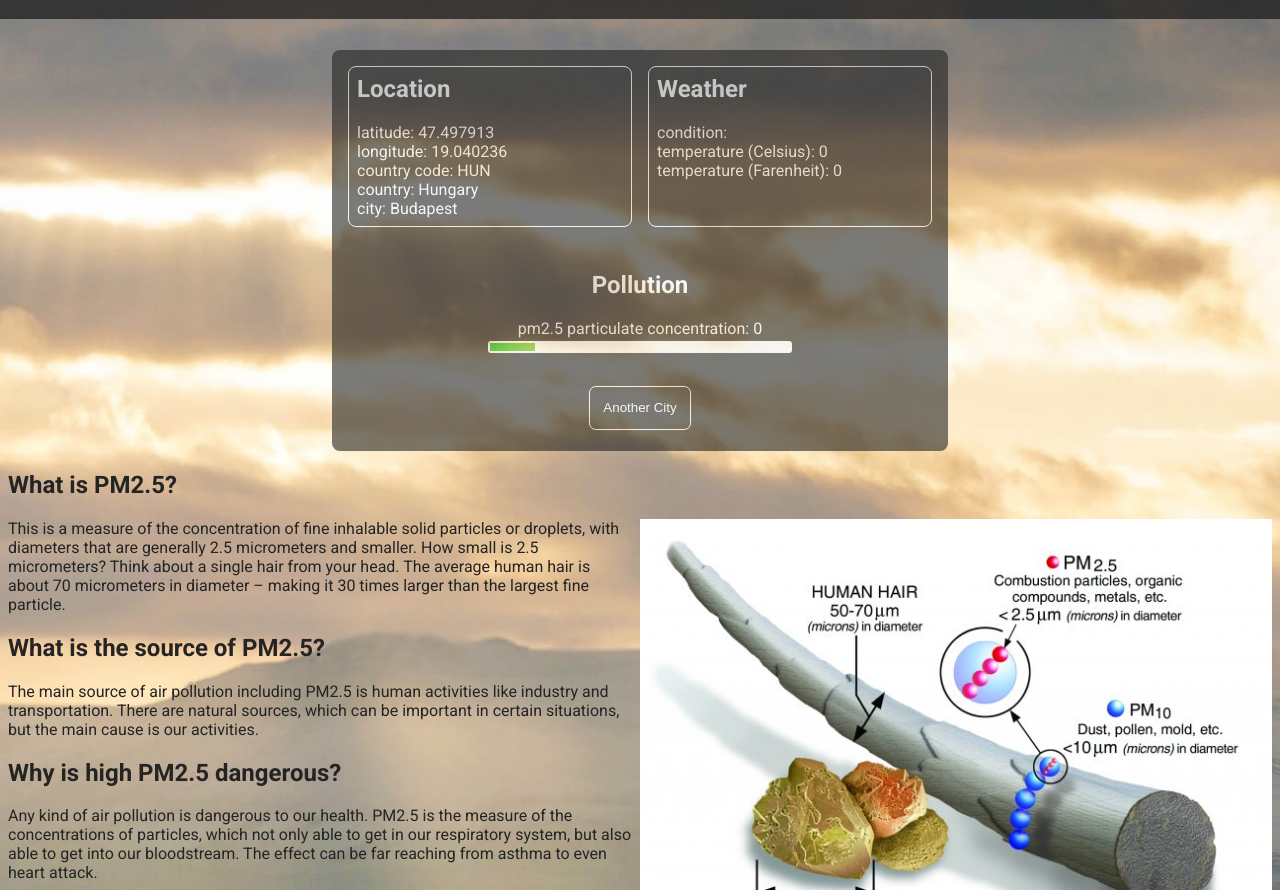
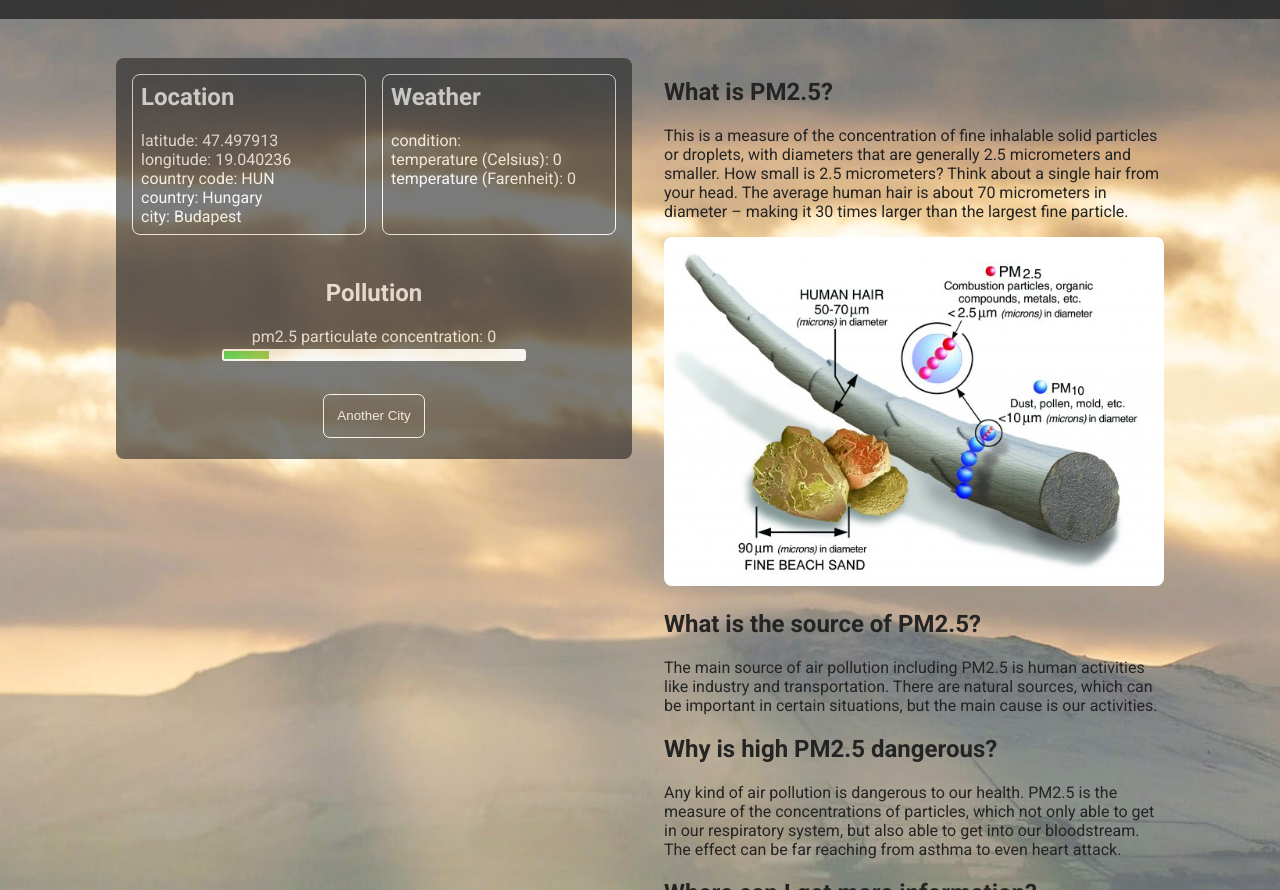
Before and after one commit to AlexErdei73/air-quality-app, a website built with webpack: page index.html in a window 1280 px wide. Shown: the part 62-952 px from the top of the page. Built offline with nearby package versions, Linux system fonts and the light colour scheme; no server answers.

Commit message:
make site responsive

```diff
--- a/index.html
+++ b/index.html
@@ -44,11 +44,6 @@
       <article class="content">
         <h2>What is PM2.5?</h2>
         <p>
-          <img
-            class="size-comparision-image"
-            src="./assets/pm2.5_scale_graphic-color_2.jpg"
-            alt="image comparing particle sizes to the human hair"
-          />
           This is a measure of the concentration of fine inhalable solid
           particles or droplets, with diameters that are generally 2.5
           micrometers and smaller. How small is 2.5 micrometers? Think about a
@@ -56,6 +51,11 @@
           micrometers in diameter – making it 30 times larger than the largest
           fine particle.
         </p>
+        <img
+          src="./assets/pm2.5_scale_graphic-color_2.jpg"
+          alt="image comparing the 2.5mikron size to the size of the human hair (70 mikron)"
+          class="size-comparison-image"
+        />
         <h2>What is the source of PM2.5?</h2>
         <p>
           The main source of air pollution including PM2.5 is human activities
--- a/src/styles.css
+++ b/src/styles.css
@@ -39,7 +39,7 @@ body {
   gap: 1em;
   border-radius: 0.5em;
   padding: 0.5em;
-  max-width: 600px;
+  max-width: 500px;
 }
 
 .item {
@@ -109,13 +109,14 @@ body {
 
 .content {
   color: #242424;
+  max-width: 500px;
+  margin: 0 auto;
 }
 
-.size-comparision-image {
-  width: 50%;
+.size-comparison-image {
+  width: 100%;
   height: auto;
-  float: right;
-  margin-left: 0.5em;
+  border-radius: 0.5em;
 }
 
 ul {
@@ -130,3 +131,21 @@ li > a {
 li > a:hover {
   color: rgb(97, 11, 109);
 }
+
+@media (min-width: 992px) {
+  main {
+    display: flex;
+    align-items: flex-start;
+    justify-content: center;
+    gap: 2em;
+  }
+
+  .display {
+    margin: 7em 0 0 0;
+    width: 500px;
+  }
+
+  .content {
+    margin: 7em 0 0 0;
+  }
+}
```
